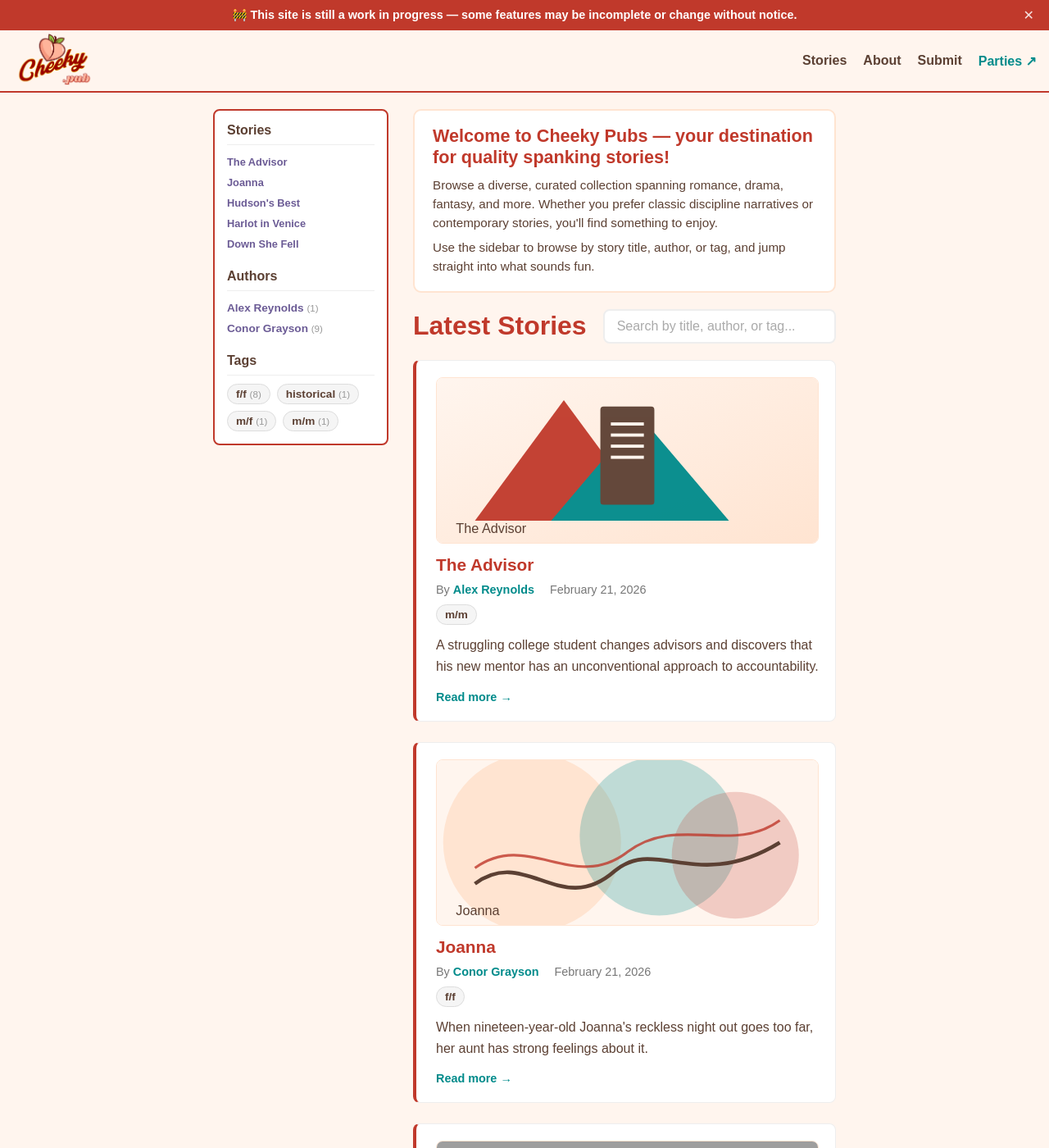
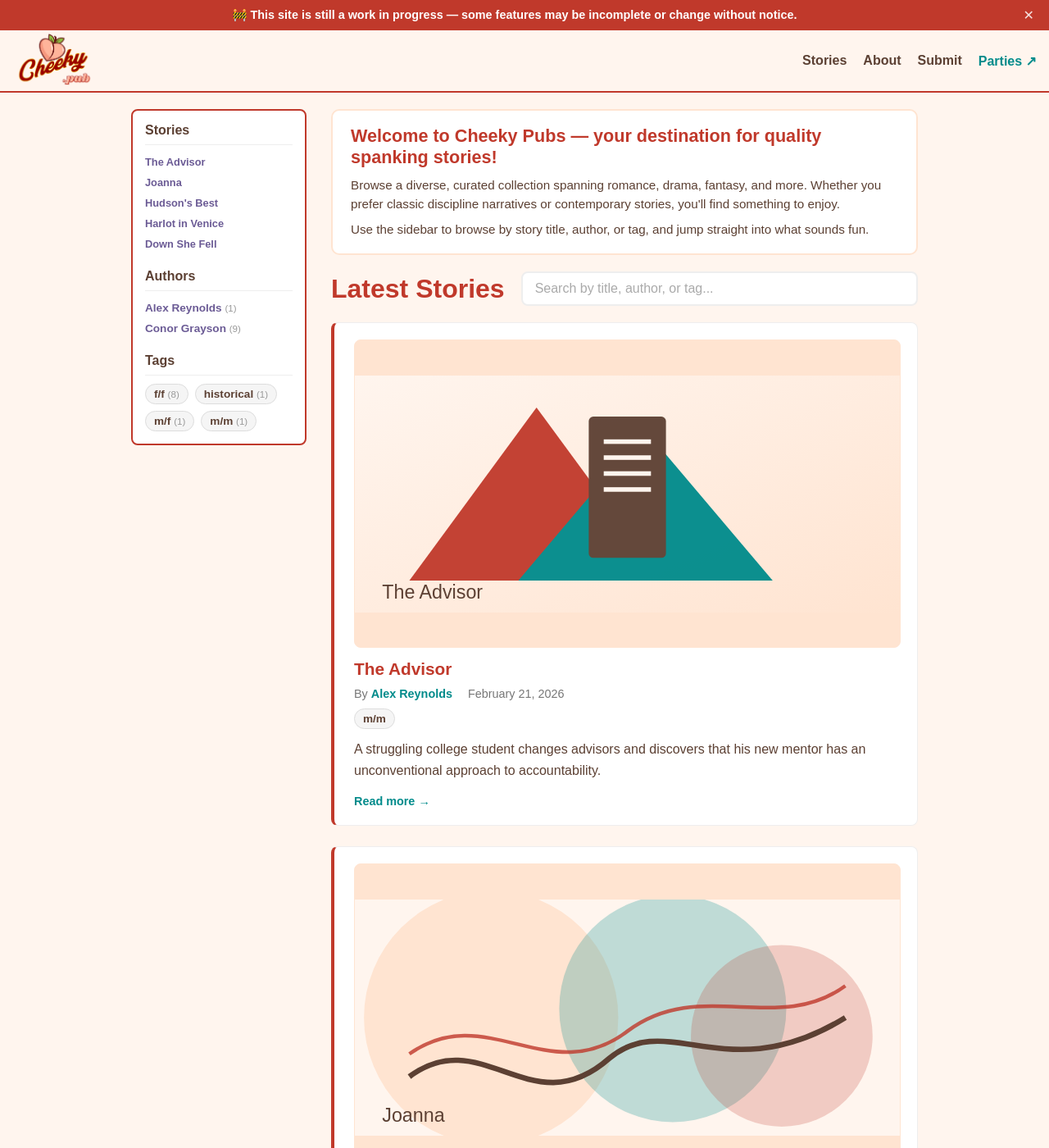
Before and after one commit to cheekypubs/cheekypubs.github.io, a Jekyll site: the page built from index.html, in a window 1280 px wide and 1400 px high. Shown: the whole window at 82% size. Built offline with Jekyll 4.4.1, drawn with Linux system fonts in a browser that asks for light colours.

Commit message:
Set containers to 1000px, add story card aspect ratio with default thumb, fill accent bg for mismatched images

```diff
--- a/_layouts/stories.html
+++ b/_layouts/stories.html
@@ -164,13 +164,27 @@ layout: default
             {% assign chapter_count = 0 %}
           {% endif %}
           <article class="story-preview">
-            {% if story.art_image %}
+            {% comment %}Resolve artwork: story's own, inherited from series, or default{% endcomment %}
+            {% assign thumb_image = story.art_image %}
+            {% assign thumb_alt = story.art_alt | default: story.title %}
+            {% if thumb_image == blank or thumb_image == nil %}
+              {% if story.story_id %}
+                {% assign sibling_chapters = site.stories | where: "story_id", story.story_id %}
+                {% for sibling in sibling_chapters %}
+                  {% if sibling.art_image and sibling.art_image != blank %}
+                    {% assign thumb_image = sibling.art_image %}
+                    {% assign thumb_alt = sibling.art_alt | default: story.title %}
+                    {% break %}
+                  {% endif %}
+                {% endfor %}
+              {% endif %}
+            {% endif %}
+            {% assign thumb_src = thumb_image | default: '/assets/images/default-story-thumb.svg' %}
             <a href="{{ story.url | absolute_url }}" class="story-thumb-link" aria-label="Open {{ story.title }}">
               <figure class="story-thumb">
-                <img src="{{ story.art_image | absolute_url }}" alt="{{ story.art_alt | default: story.title | escape }}">
+                <img src="{{ thumb_src | absolute_url }}" alt="{{ thumb_alt | escape }}">
               </figure>
             </a>
-            {% endif %}
             <h2 class="story-title">
               <a href="{{ story.url | absolute_url }}">{{ story.title }}</a>
               {% if chapter_count > 1 %}
--- a/assets/css/style.css
+++ b/assets/css/style.css
@@ -232,7 +232,7 @@ a {
 
 /* --- Global Page Width Container --- */
 .page-container {
-    max-width: 800px;
+    max-width: 1000px;
     margin: 0 auto;
     padding: 0 20px;
 }
@@ -242,7 +242,7 @@ a {
 /* =============================================== */
 
 .stories-page {
-    max-width: 1300px;
+    max-width: 1000px;
     margin: 0 auto;
     padding: 0 20px;
 }
@@ -418,8 +418,7 @@ a {
     border: 2px solid #FFE4D1;
     border-radius: 10px;
     padding: 18px 22px;
-    margin: 0 auto 20px;
-    max-width: 700px;
+    margin: 0 0 20px;
 }
 
 .welcome-info-box h1 {
@@ -450,8 +449,7 @@ a {
     display: flex;
     align-items: center;
     gap: 20px;
-    max-width: 700px;
-    margin: 0 auto 20px;
+    margin: 0 0 20px;
 }
 
 .stories-header-row h1 {
@@ -471,9 +469,6 @@ a {
     border-radius: 5px;
     margin-bottom: 20px;
     font-size: 0.95em;
-    max-width: 700px;
-    margin-left: auto;
-    margin-right: auto;
 }
 
 .clear-filter {
@@ -488,8 +483,7 @@ a {
 
 /* Search Bar */
 .story-search {
-    max-width: 700px;
-    margin: 0 auto 20px;
+    margin: 0 0 20px;
 }
 
 .story-search input {
@@ -517,8 +511,6 @@ a {
     display: flex;
     flex-direction: column;
     gap: 25px;
-    max-width: 700px;
-    margin: 0 auto;
 }
 
 .story-preview {
@@ -546,13 +538,15 @@ a {
     border: 1px solid #FFE4D1;
     border-radius: 8px;
     overflow: hidden;
-    background-color: #fff;
+    background-color: #FFE4D1;
+    aspect-ratio: 16 / 9;
 }
 
 .story-thumb img {
     display: block;
     width: 100%;
-    height: auto;
+    height: 100%;
+    object-fit: contain;
 }
 
 .story-title {
@@ -774,7 +768,7 @@ a {
 /* =============================================== */
 
 .submit-page {
-    max-width: 800px;
+    max-width: 1000px;
     margin: 0 auto;
 }
 
@@ -1422,8 +1416,7 @@ a {
 /* =============================================== */
 
 .submit-info {
-    max-width: 700px;
-    margin: 0 auto;
+    margin: 0;
 }
 
 .submit-info .intro {
@@ -1568,7 +1561,7 @@ a {
 /* =============================================== */
 
 .admin-page {
-    max-width: 800px;
+    max-width: 1000px;
     margin: 0 auto;
 }
 
```
Also changed, not shown: assets/images/default-story-thumb.svg (added).
